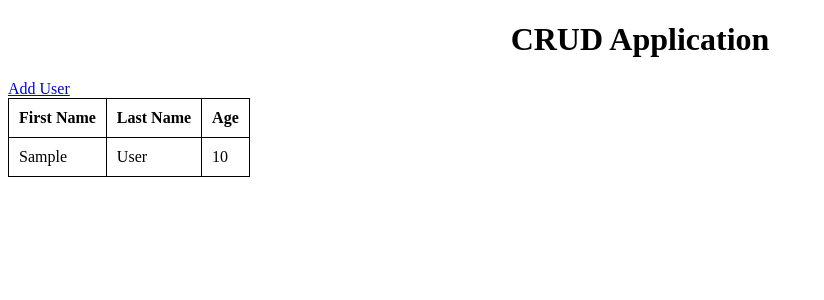
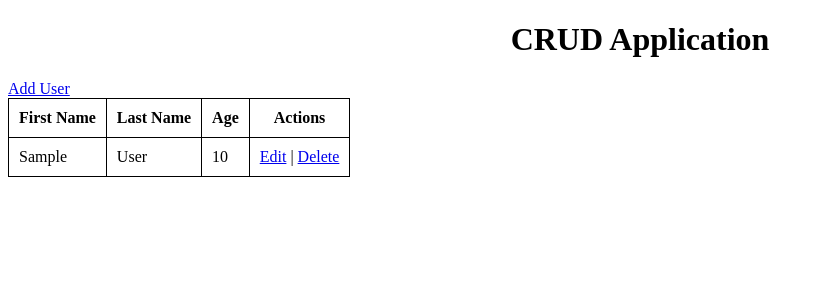
Before and after one commit to dev-gabrielchaves/CRUD-Flask, a Flask app: page / in a window 1280 px wide. Shown: the top 300 px of the page, without its empty margins (0-824 px from the left). Run offline with Flask 3, Linux system fonts and the light colour scheme; tables that the repository leaves empty hold one stand-in row (values such as "Sample post").

Commit message:
Adding 'DELETE' option

```diff
--- a/app.py
+++ b/app.py
@@ -60,6 +60,17 @@ def add():
         # And finally redirect the user to the main page.
         return redirect('/')
 
+# Creating our delete route that will get the id of the user and delete it.
+@app.route('/delete/<int:id>')
+def delete(id):
+    # Getting our user from the database.
+    person = Person.query.get(id)
+    # Deleting it.
+    db.session.delete(person)
+    # Commiting the changes.
+    db.session.commit()
+    # Redirecting to main page.
+    return redirect('/')
 
 if __name__ == '__main__':
     # I don't know why, but it is necessary to create that 'context', otherwise it won't work.
--- a/templates/index.html
+++ b/templates/index.html
@@ -27,6 +27,7 @@
                 <th>First Name</th>
                 <th>Last Name</th>
                 <th>Age</th>
+                <th>Actions</th>
             </tr>
         </thead>
         <!-- Defining the body of the table -->
@@ -38,6 +39,8 @@
                 <td>{{person.first_name}}</td>
                 <td>{{person.last_name}}</td>
                 <td>{{person.age}}</td>
+                <!-- Link's to the edit and delete routes -->
+                <td><a href="/edit">Edit</a> | <a href="/delete/{{person.id}}">Delete</a></td>
             </tr>
             {% endfor %}
         </tbody>
```
